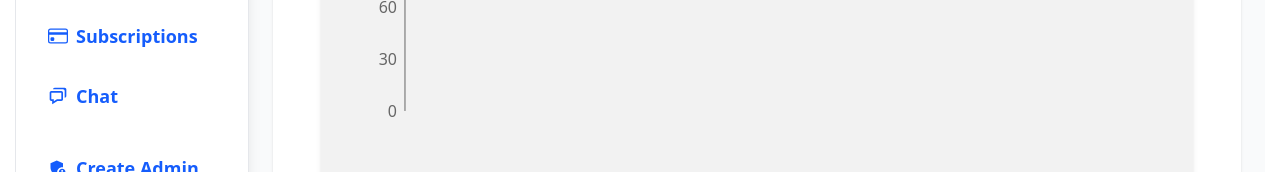
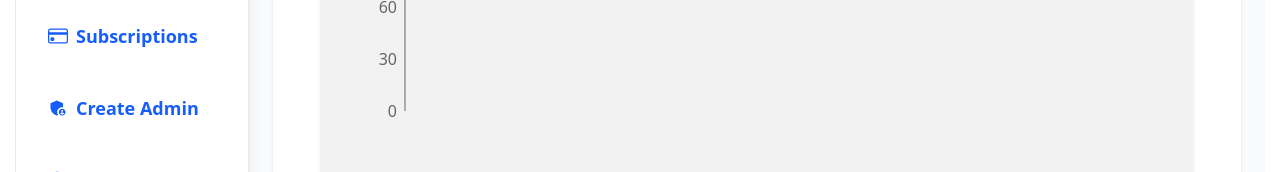
Before and after one commit to rajuahmmed111/hostigo-dashboard, a React (Vite) app: page / in a window 1280 px wide. Shown: the part 463-635 px from the top of the page. Built offline with nearby package versions, Linux system fonts and the light colour scheme; no server answers.

Commit message:
comment  chats bar

```diff
--- a/src/shared/Sidebar/Sidebar.jsx
+++ b/src/shared/Sidebar/Sidebar.jsx
@@ -8,7 +8,7 @@ import { IoCloseSharp, IoLogOutOutline } from "react-icons/io5";
 import { MdAdminPanelSettings } from "react-icons/md";
 
 import { BsCurrencyDollar, BsCreditCard, BsCheckCircle } from "react-icons/bs";
-import { BiChat } from "react-icons/bi";
+// import { BiChat } from "react-icons/bi";
 import { logout } from "../../redux/features/auth/authSlice";
 import { useLogoutMutation } from "../../redux/api/authApi";
 import { message } from "antd";
@@ -172,7 +172,7 @@ const Sidebar = ({ isOpen, toggleSidebar }) => {
           </Link>
 
           {/* chats */}
-          <Link to="/chat" onClick={handleLinkClick}>
+          {/* <Link to="/chat" onClick={handleLinkClick}>
             <li
               className={`flex items-center gap-2 mt-2 cursor-pointer transition-all duration-300 ease-in-out ${
                 isActive("/chat")
@@ -183,7 +183,7 @@ const Sidebar = ({ isOpen, toggleSidebar }) => {
               <BiChat className="w-5 h-5" />
               <p className="text-lg font-semibold">Chat</p>
             </li>
-          </Link>
+          </Link> */}
 
           {/* Create Admin */}
           <Link to="/create-admin">
```
